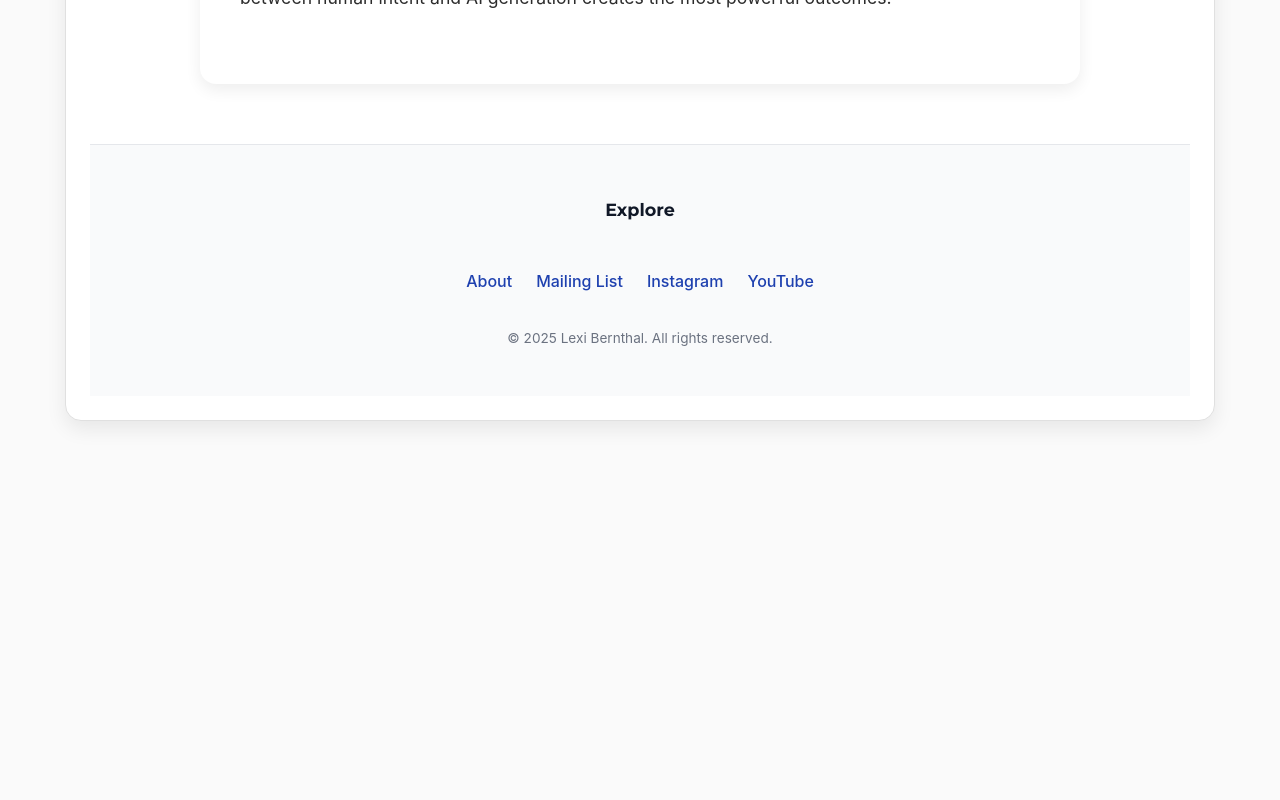
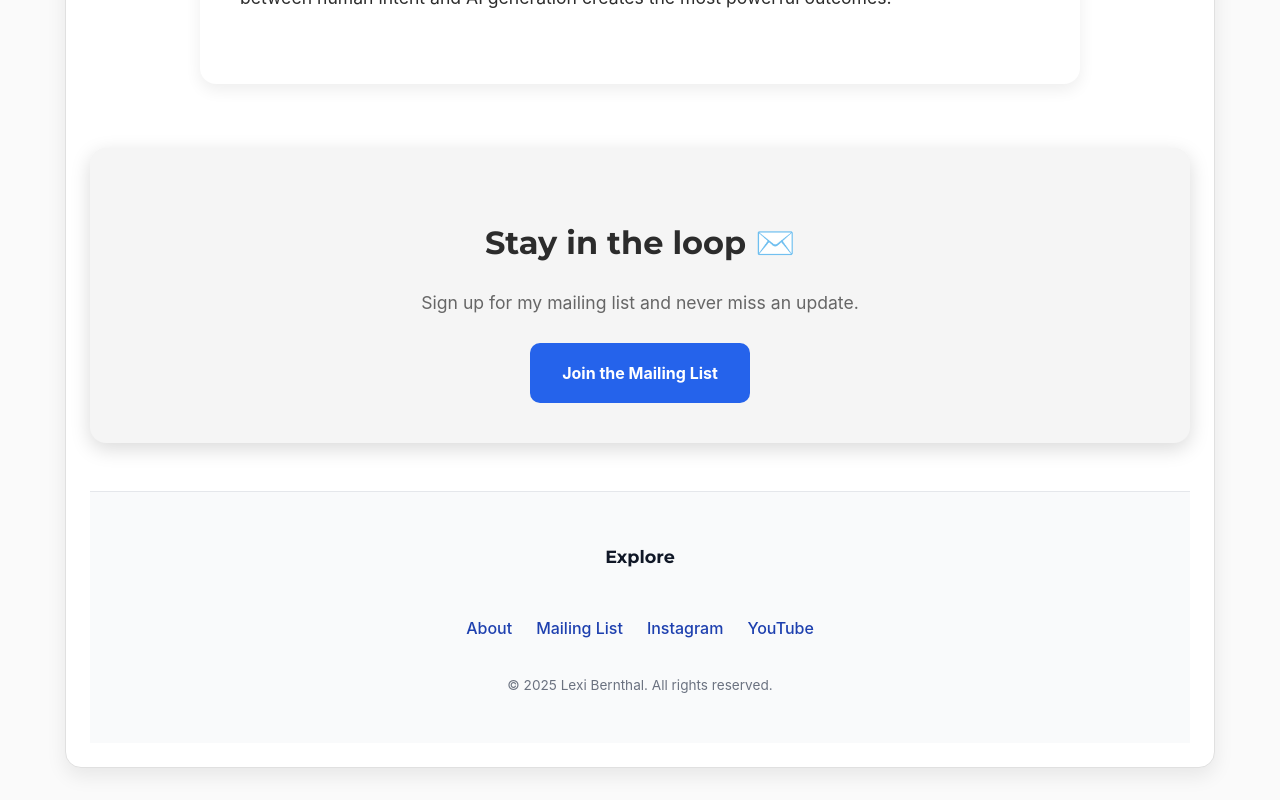
Before and after one commit to alexisbernt/Portfolio, a React (Create React App) app in the folder lexi-portfolio/: page /post2 in a window 1280 px wide. Shown: the part 2006-2806 px from the top of the page. Before the commit the page ends 2459 px from the top, so only its background shows below. Built offline with nearby package versions, Linux system fonts and the light colour scheme.

Commit message:
Add Footer to bottom of article

```diff
--- a/lexi-portfolio/src/pages/Posts/LearningPost2.js
+++ b/lexi-portfolio/src/pages/Posts/LearningPost2.js
@@ -69,6 +69,15 @@ function Post2() {
         </p>
       </article>
 
+      {/* Mailing List CTA */}
+      <div className="cta">
+        <h2>Stay in the loop ✉️</h2>
+        <p>Sign up for my mailing list and never miss an update.</p>
+        <a href="/signup" className="cta-button">
+          Join the Mailing List
+        </a>
+      </div>
+
       <Footer />
     </div>
   );
```
